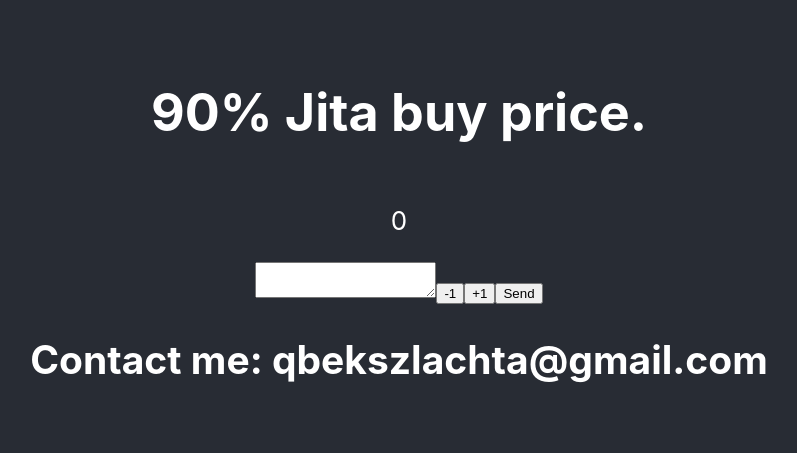
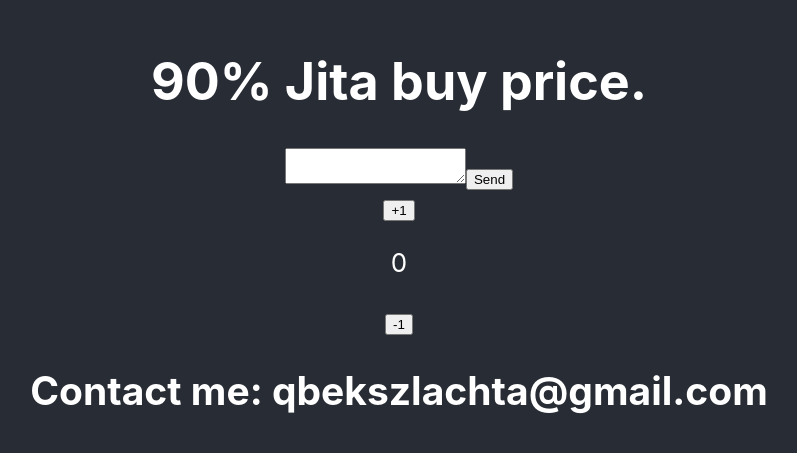
Before and after one commit to Jakub-Piskorz/jita90, a React (Create React App) app: page / in a window 1280 px wide. Shown: the part 169-622 px from the top of the page, without its empty margins (241-1038 px from the left). Built offline with nearby package versions, Linux system fonts and the light colour scheme.

Commit message:
first successful attempt on Redux

```diff
--- a/src/App.js
+++ b/src/App.js
@@ -1,11 +1,7 @@
 import './App.css'
-import { useSelector, useDispatch } from 'react-redux'
-import { invite, pwn, selectNoob } from './features/noob/noobSlice'
+import Noob from './features/noob/noob'
 
 function App() {
-  const noobs = useSelector(selectNoob)
-  const dispatch = useDispatch()
-
   const createJsonText = (items) => {
     const _items = items.map((line) => {
       return {
@@ -47,11 +43,9 @@
     <div className="App">
       <header className="App-header">
         <h1>90% Jita buy price.</h1>
-        <p>{noobs}</p>
+
         <form id="request">
           <textarea />
-          <button onClick={() => dispatch(pwn())}>-1</button>
-          <button onClick={() => dispatch(invite())}>+1</button>
           <button
             onClick={(e) => {
               e.preventDefault()
@@ -64,6 +58,7 @@
             Send
           </button>
         </form>
+        <Noob />
         <h2>Contact me: qbekszlachta@gmail.com</h2>
       </header>
     </div>
--- /dev/null
+++ b/src/features/noob/noob.js
@@ -0,0 +1,15 @@
+import { useSelector, useDispatch } from 'react-redux'
+import { plusOne, minusOne, selectNoob } from './noobSlice'
+const Noob = (props) => {
+  const dispatch = useDispatch()
+  const noobs = useSelector(selectNoob)
+  return (
+    <div>
+      <button onClick={() => dispatch(plusOne())}>+1</button>
+      <p>{noobs}</p>
+      <button onClick={() => dispatch(minusOne())}>-1</button>
+    </div>
+  )
+}
+
+export default Noob
--- a/src/features/noob/noobSlice.js
+++ b/src/features/noob/noobSlice.js
@@ -6,18 +6,18 @@
     value: 0,
   },
   reducers: {
-    invite: (state) => {
+    plusOne: (state) => {
       state.value += 1
     },
-    pwn: (state) => {
+    minusOne: (state) => {
       state.value -= 1
     },
-    teamfight: (state, action) => {
+    plus: (state, action) => {
       state.value += action.payload
     },
   },
 })
 
-export const { invite, pwn, teamfight } = slice.actions
+export const { plusOne, minusOne, plus } = slice.actions
 export default slice.reducer
 export const selectNoob = (state) => state.noob.value
```
